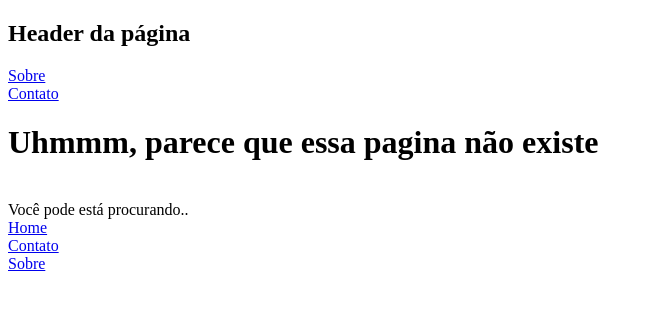
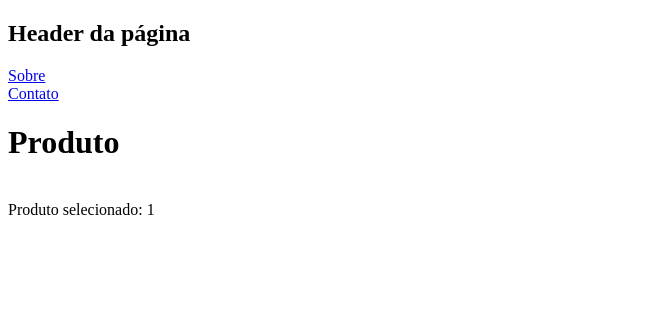
Before and after one commit to jorgelucasalima/reactjs, a React (Create React App) app: page /produto/1 in a window 1280 px wide. Shown: the top 310 px of the page, without its empty margins (0-653 px from the left). Built offline with nearby package versions, Linux system fonts and the light colour scheme.

Commit message:
criação da rota de produto e utilizando o id como parametro

```diff
--- a/src/pages/Erro/index.js
+++ b/src/pages/Erro/index.js
@@ -1,4 +1,3 @@
-
 import { Link } from "react-router-dom"
 export default function Erro() {
     return (
--- /dev/null
+++ b/src/pages/Produto/index.js
@@ -0,0 +1,14 @@
+import {useParams} from 'react-router-dom'
+
+export default function Produto() {
+
+    const {id} = useParams()
+
+    return (
+        <div>
+            <h1>Produto</h1><br/>
+            <span>Produto selecionado: {id}</span><br/>
+
+        </div>
+    )
+}
--- a/src/routes.js
+++ b/src/routes.js
@@ -1,9 +1,14 @@
+//import config react
 import {BrowserRouter, Route, Switch} from 'react-router-dom'
+//import pages
 import Home from './pages/Home'
 import Sobre from './pages/Sobre'
 import Contato from './pages/Contato'
+import Produto from './pages/Produto'
+import Erro from './pages/Erro'
+//import components
 import Header from './components/Header'
-import Erro from './pages/Erro'
+
 
 
 const Routes = () => {
@@ -14,6 +19,7 @@ const Routes = () => {
                 <Route exact path="/" component={Home} />
                 <Route exact path="/sobre" component={Sobre} />
                 <Route exact path="/contato" component={Contato} />
+                <Route exact path="/produto/:id" component={Produto} />
                 <Route exact path="*" component={Erro} />
             </Switch>
         </BrowserRouter>
```
